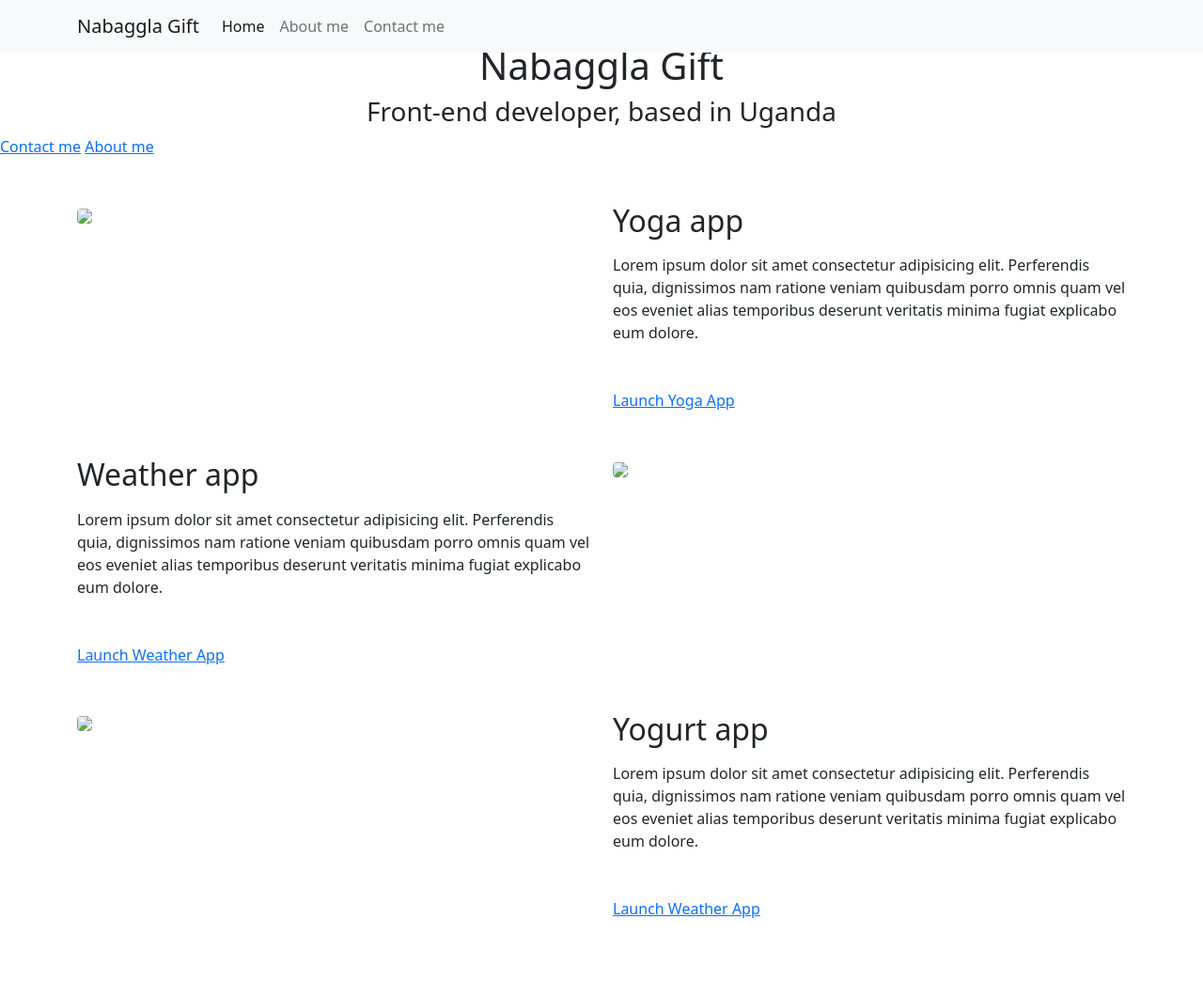
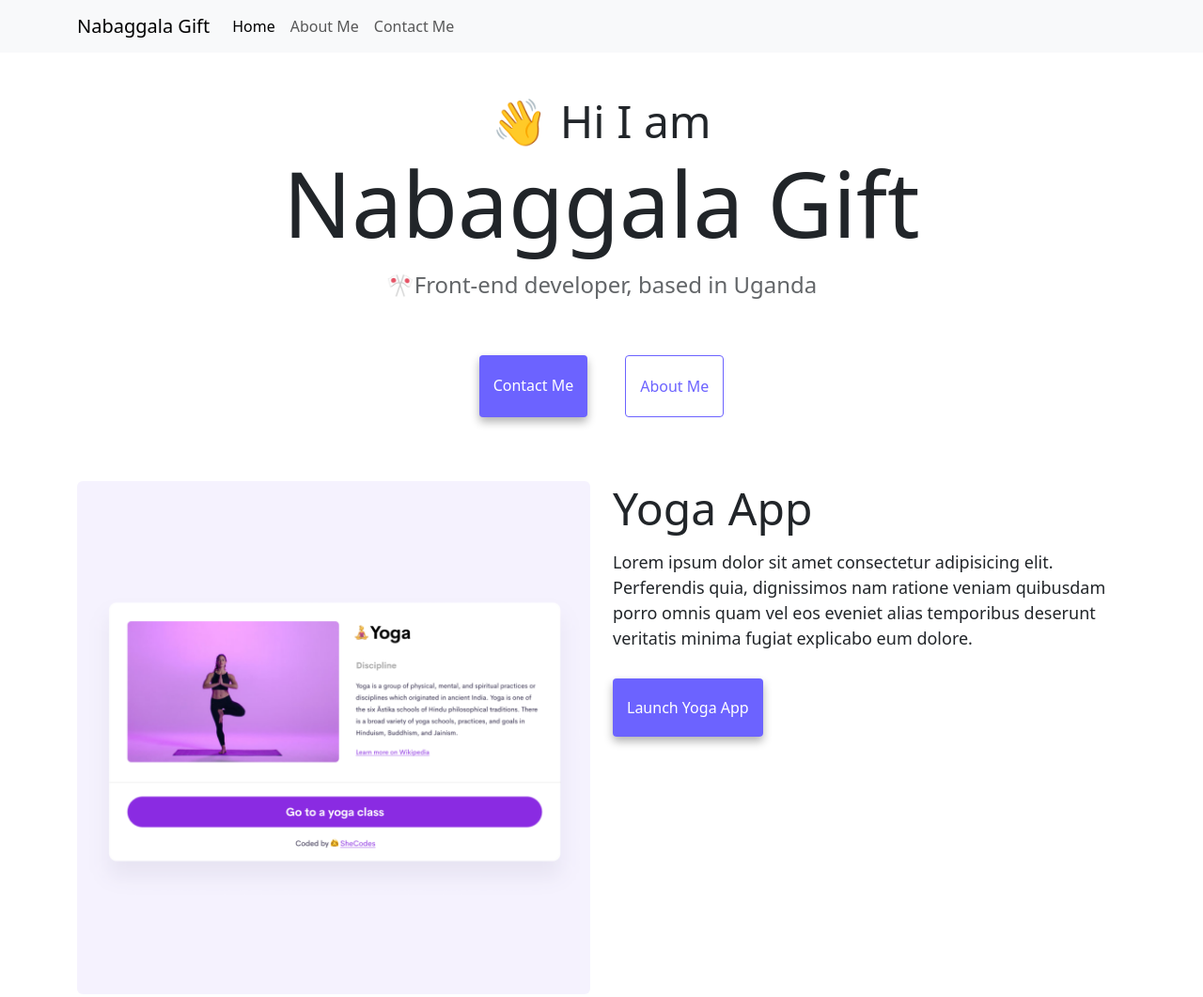
Before and after one commit to gift-nabaggala/advanced-tools, a website: page index.html in a window 1280 px wide. Shown: the top 1061 px of the page at 94% size. Before the commit the page ends 979 px from the top, so only its background shows below. Drawn offline with nearby package versions, Linux system fonts and the light colour scheme.

Commit message:
Imported my project

```diff
--- a/index.html
+++ b/index.html
@@ -4,113 +4,89 @@
     <meta charset="UTF-8" />
     <meta http-equiv="X-UA-Compatible" content="IE=edge" />
     <meta name="viewport" content="width=device-width, initial-scale=1.0" />
-    <meta
-      name="description"
-      content="Nabaggla Gift is a Front-end developer based in Uganda, checkout her projects and contact her for job inquiries."
-    />
-    <title>Front-end developer - Nabaggla Gift</title>
-    <link
-      href="https://cdn.jsdelivr.net/npm/bootstrap@5.0.0-beta2/dist/css/bootstrap.min.css"
-      rel="stylesheet"
-      integrity="sha384-BmbxuPwQa2lc/FVzBcNJ7UAyJxM6wuqIj61tLrc4wSX0szH/Ev+nYRRuWlolflfl"
-      crossorigin="anonymous"
-    />
-    <script
-      src="https://cdn.jsdelivr.net/npm/bootstrap@5.0.0-beta2/dist/js/bootstrap.bundle.min.js"
-      integrity="sha384-b5kHyXgcpbZJO/tY9Ul7kGkf1S0CWuKcCD38l8YkeH8z8QjE0GmW1gYU5S9FOnJ0"
-      crossorigin="anonymous"
-    ></script>
+    <title>Nabaggala Gift</title>
+    <link href="https://cdn.jsdelivr.net/npm/bootstrap@5.3.3/dist/css/bootstrap.min.css" rel="stylesheet" integrity="sha384-QWTKZyjpPEjISv5WaRU9OFeRpok6YctnYmDr5pNlyT2bRjXh0JMhjY6hW+ALEwIH" crossorigin="anonymous">
+    <script src="https://cdn.jsdelivr.net/npm/bootstrap@5.3.3/dist/js/bootstrap.bundle.min.js" integrity="sha384-YvpcrYf0tY3lHB60NNkmXc5s9fDVZLESaAA55NDzOxhy9GkcIdslK1eN7N6jIeHz" crossorigin="anonymous"></script>
     <link rel="stylesheet" href="style.css" />
   </head>
   <body>
-    <nav class="navbar navbar-expand-lg navbar-light bg-light fixed-top">
+    <nav class="navbar navbar-expand-lg bg-body-tertiary fixed-top">
       <div class="container">
-        <a class="navbar-brand" href="/">Nabaggla Gift</a>
-        <button
-          class="navbar-toggler"
-          type="button"
-          data-bs-toggle="collapse"
-          data-bs-target="#navbarNav"
-          aria-controls="navbarNav"
-          aria-expanded="false"
-          aria-label="Toggle navigation"
-        >
+        <a class="navbar-brand" href="index.html">Nabaggala Gift</a>
+        <button class="navbar-toggler" type="button" data-bs-toggle="collapse" data-bs-target="#navbarNav" aria-controls="navbarNav" aria-expanded="false" aria-label="Toggle navigation">
           <span class="navbar-toggler-icon"></span>
         </button>
         <div class="collapse navbar-collapse" id="navbarNav">
           <ul class="navbar-nav">
             <li class="nav-item">
-              <a class="nav-link active" aria-current="page" href="/">Home</a>
+              <a class="nav-link active" aria-current="page" href="index.html">Home</a>
             </li>
             <li class="nav-item">
-              <a class="nav-link" href="/about.html">About me</a>
+              <a class="nav-link" href="about.html">About Me</a>
             </li>
             <li class="nav-item">
-              <a class="nav-link" href="/about.html#contact">Contact me</a>
+              <a class="nav-link" href="about.html#contact">Contact Me</a>
             </li>
           </ul>
         </div>
       </div>
     </nav>
-    <h2 class="text-center">👋 Hi I am</h2>
-    <h1 class="text-center">Nabaggla Gift</h1>
-    <h3 class="text-center">Front-end developer, based in Uganda</h3>
+    <h2 class="text-center ">👋 Hi I am</h2>
+    <h1 class="text-center mb-3">Nabaggala Gift</h1>
+    <h3 class="text-center">🎌Front-end developer, based in Uganda</h3>
     <div class="navigation-links mb-5">
-      <a href="/about.html#contact" class="primary-link">Contact me</a>
-      <a href="/about.html" class="secondary-link">About me</a>
+      <a href="about.html#contact" class="primary-link">Contact me</a>
+      <a href="about.html" class="secondary-link">About me</a>
     </div>
-    <div class="container">
+    <div class="container mb-5">
       <div class="row">
-        <div class="col-6">
-          <img src="/images/yoga.png" class="img-fluid rounded" />
+        <div class="col-md-6">
+          <img src="images/yoga.png" alt="yoga-image" class="img-fluid rounded" >
         </div>
-        <div class="col-6">
-          <h2 class="mb-3">Yoga app</h2>
+        <div class="col-md-6">
+          <h2 class="mb-3">Yoga App</h2>
           <p>
-            Lorem ipsum dolor sit amet consectetur adipisicing elit. Perferendis
-            quia, dignissimos nam ratione veniam quibusdam porro omnis quam vel
-            eos eveniet alias temporibus deserunt veritatis minima fugiat
-            explicabo eum dolore.
+            Lorem ipsum dolor sit amet consectetur adipisicing elit. Perferendis quia, dignissimos nam ratione veniam quibusdam porro omnis quam vel eos eveniet alias temporibus deserunt veritatis minima fugiat explicabo eum dolore.
           </p>
           <div class="mt-5">
             <a href="#" class="primary-link">Launch Yoga App</a>
           </div>
         </div>
-      </div>
         <div class="row mt-5">
-        <div class="col-6">
-          <h2 class="mb-3">Weather app</h2>
+          <div class="col-md-6">
+            <h2>Weather App</h2>
             <p>
+
             Lorem ipsum dolor sit amet consectetur adipisicing elit. Perferendis
             quia, dignissimos nam ratione veniam quibusdam porro omnis quam vel
             eos eveniet alias temporibus deserunt veritatis minima fugiat
             explicabo eum dolore.
+
             </p>
             <div class="mt-5">
               <a href="#" class="primary-link">Launch Weather App</a>
             </div>
           </div>
-        <div class="col-6">
-          <img src="images/weather.png" class="img-fluid rounded" />
+          <div class="col-md-6">
+            <img src="images/weather.png" alt="weather-image" class="img-fluid" >
           </div>
+
         </div>
         <div class="row mt-5">
-        <div class="col-6">
-          <img src="images/yogurt.png" class="img-fluid rounded" />
+          <div class="col-md-6">
+            <img src="images/yogurt.png" alt="yogurt-image" class="img-fluid" >
           </div>
-        <div class="col-6">
-          <h2 class="mb-3">Yogurt app</h2>
+          <div class="col-md-6">
+            <h2>Yogurt App</h2>
             <p>
-            Lorem ipsum dolor sit amet consectetur adipisicing elit. Perferendis
-            quia, dignissimos nam ratione veniam quibusdam porro omnis quam vel
-            eos eveniet alias temporibus deserunt veritatis minima fugiat
-            explicabo eum dolore.
+              Lorem ipsum dolor sit amet consectetur adipisicing elit. Perferendis quia, dignissimos nam ratione veniam quibusdam porro omnis quam vel eos eveniet alias temporibus deserunt veritatis minima fugiat explicabo eum dolore.
             </p>
             <div class="mt-5">
-            <a href="#" class="primary-link">Launch Weather App</a>
+              <a href="#" class="primary-link">Launch Yogurt App</a>
             </div>
         </div>
       </div>
-    </div>
+
+
   </body>
 </html>
--- /dev/null
+++ b/sandbox.config.json
@@ -0,0 +1,3 @@
+{
+  "template": "static"
+}
--- /dev/null
+++ b/style.css
@@ -0,0 +1,100 @@
+:root {
+  --primary-color: #6c63ff;
+  --secondary-color: #f5f2fe;
+  --box-shadow: 0 5px 10px rgba(0, 0, 0, 0.3);
+}
+
+body{
+  margin-top: 100px;
+}
+
+h1,
+h2,
+h3 {
+  margin: 0;
+}
+
+h1 {
+  font-size: 96px;
+}
+
+h2 {
+  font-size: 48px;
+}
+
+h3 {
+  font-size: 24px;
+  opacity: 0.7;
+}
+
+p {
+
+  font-size: 18px;
+  line-height: 1.5;
+
+}
+
+.navigation-links {
+  display: flex;
+  margin-top: 40px;
+  justify-content: center;
+}
+
+.navigation-links a {
+  margin: 20px;
+
+}
+
+.primary-link {
+  border-radius: 4px;
+  padding: 20px 15px;
+  text-decoration: none;
+  text-transform: capitalize;
+  background: var(--primary-color);
+  box-shadow: var(--box-shadow);
+  color: white;
+}
+
+.primary-link:hover{
+  color: var(--primary-color);
+}
+.secondary-link {
+  border-radius: 4px;
+  padding: 20px 15px;
+  text-decoration: none;
+  text-transform: capitalize;
+  color: var(--primary-color);
+  border: 1px solid var(--primary-color);
+}
+
+.homepage-link {
+  color: var(--primary-color);
+  text-align: center;
+  display: block;
+}
+
+.about-paragraphs {
+
+  margin: 30px 0;
+}
+
+.about-paragraphs p {
+  margin: 10px;
+}
+
+.email-link {
+  display: flex;
+  justify-content: center;
+  color: var(--primary-color);
+  font-size: 28px;
+  text-decoration: none;
+}
+
+.email-link:hover {
+  text-decoration: underline;
+}
+
+.img-fluid {
+  max-width: 100%;
+  height: auto;
+}
```
Also changed, not shown: about.html (added, +64 -0 lines), package.json (added, +24 -0 lines), images/weather.png (added), images/yoga.png (added), images/yogurt.png (added). Lines whose indentation alone changed are shown as unchanged.
